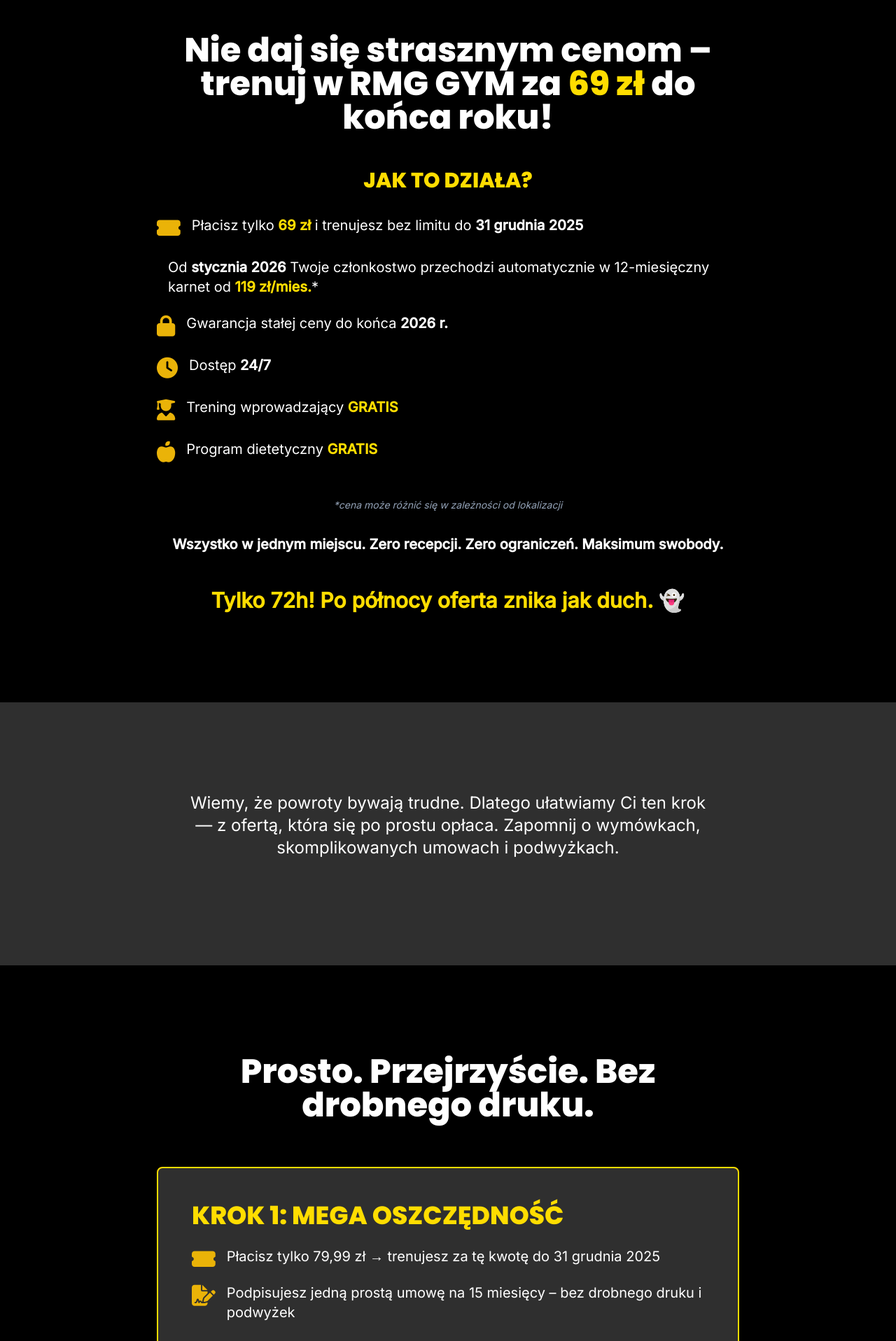
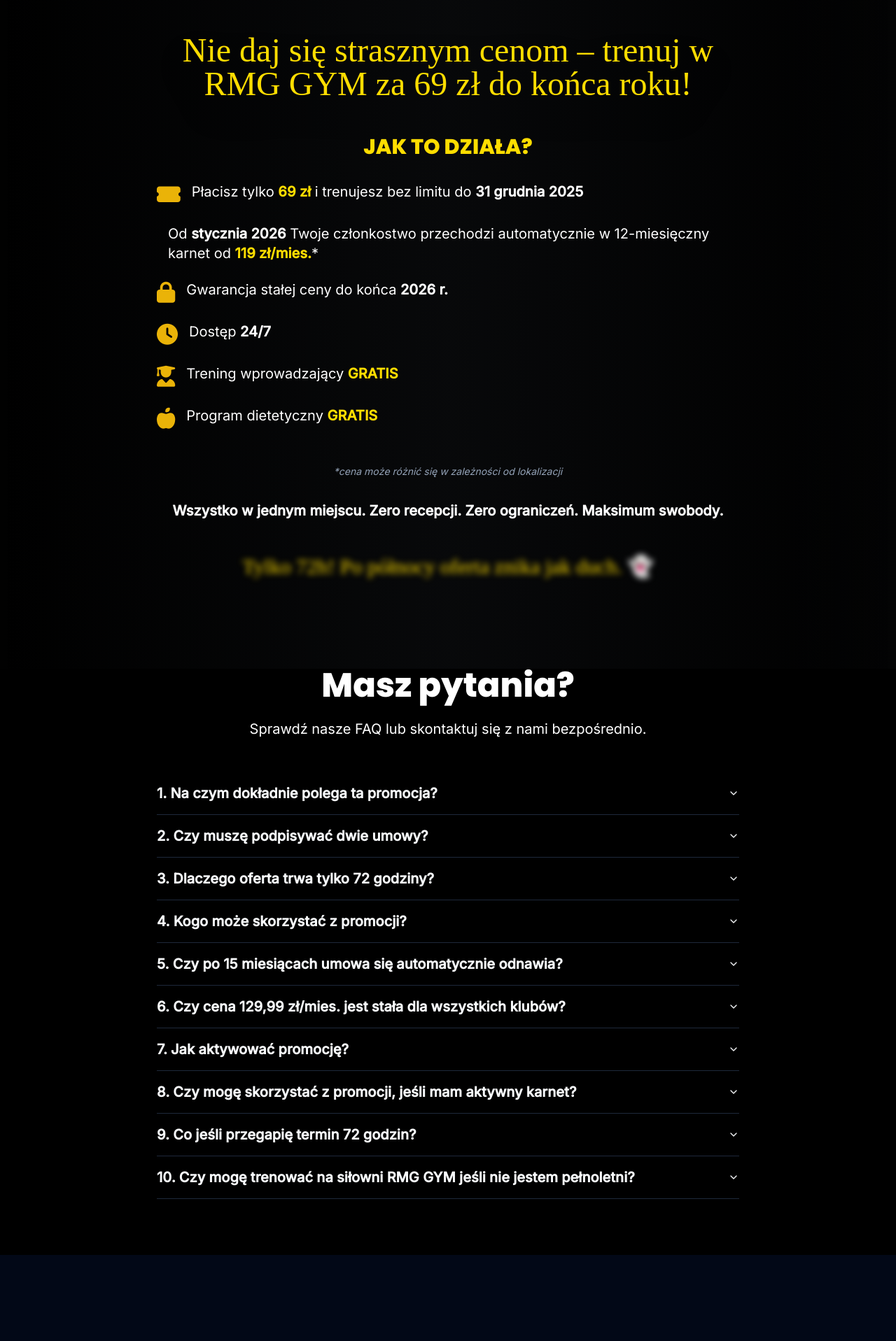
Before and after one commit to kajtom/rmggym-halloween-2025, a React (Vite) app: page / in a window 1280 px wide. Shown: the part 880-2797 px from the top of the page at 70% size. After the commit the page ends 2674 px from the top, so only its background shows below. Built offline with nearby package versions, Linux system fonts and the light colour scheme; a web font is replaced by a local one.

Commit message:
Update promo section styling

```diff
--- a/src/pages/Index.tsx
+++ b/src/pages/Index.tsx
@@ -149,10 +149,17 @@ const Index = () => {
       </section>
 
       {/* Halloween Promo Section */}
-      <section className="bg-black py-20 md:py-32 px-4">
-        <div className="container mx-auto max-w-4xl">
-          <h2 className="text-3xl md:text-5xl font-poppins font-bold text-center text-white mb-12">
-            Nie daj się strasznym cenom – trenuj w RMG GYM za <span className="text-accent font-extrabold">69 zł</span> do końca roku!
+      <section className="relative bg-black py-20 md:py-32 px-4 overflow-hidden">
+        {/* Fog effect */}
+        <div className="absolute inset-0 pointer-events-none">
+          <div className="absolute inset-0 bg-gradient-to-r from-transparent via-gray-500/10 to-transparent animate-[slide_15s_ease-in-out_infinite]" style={{ animationDelay: '0s' }} />
+          <div className="absolute inset-0 bg-gradient-to-l from-transparent via-gray-400/10 to-transparent animate-[slide_20s_ease-in-out_infinite]" style={{ animationDelay: '5s' }} />
+          <div className="absolute inset-0 bg-gradient-to-r from-transparent via-gray-600/10 to-transparent animate-[slide_25s_ease-in-out_infinite]" style={{ animationDelay: '10s' }} />
+        </div>
+
+        <div className="container mx-auto max-w-4xl relative z-10">
+          <h2 className="text-3xl md:text-5xl font-rubik-wet text-center text-accent mb-12 drop-shadow-2xl">
+            Nie daj się strasznym cenom – trenuj w RMG GYM za 69 zł do końca roku!
           </h2>
 
           <h3 className="text-2xl md:text-3xl font-poppins font-bold text-center text-accent mb-8">
@@ -206,7 +213,7 @@ const Index = () => {
             Wszystko w jednym miejscu. Zero recepcji. Zero ograniczeń. Maksimum swobody.
           </p>
 
-          <p className="text-center text-2xl md:text-3xl text-accent font-bold">
+          <p className="text-center text-2xl md:text-3xl text-accent font-rubik-wet blur-sm hover:blur-none transition-all duration-500 cursor-default">
             Tylko 72h! Po północy oferta znika jak duch. 👻
           </p>
         </div>
@@ -243,138 +250,6 @@ const Index = () => {
           </motion.div>
         )}
       </AnimatePresence>
-
-      {/* Welcome Back Section */}
-      <section className="bg-charcoal py-20 md:py-32 px-4">
-        <div className="container mx-auto max-w-4xl text-center">
-
-          <p className="text-xl md:text-2xl text-white mb-6">
-            Wiemy, że powroty bywają trudne. Dlatego ułatwiamy Ci ten krok —&nbsp;z&nbsp;ofertą, która się po prostu opłaca. Zapomnij o wymówkach, skomplikowanych umowach i podwyżkach.
-          </p>
-
-        </div>
-      </section>
-
-      {/* Steps Section */}
-      <section className="bg-black py-20 md:py-32 px-4">
-        <div className="container mx-auto max-w-4xl">
-          <h2 className="text-3xl md:text-5xl font-poppins font-bold text-center text-white mb-4">
-            Prosto. Przejrzyście. Bez drobnego druku.
-          </h2>
-
-          <div className="mt-16 space-y-12">
-            {/* KROK 1 */}
-            <div className="bg-charcoal p-8 md:p-12 rounded-lg border-2 border-accent">
-              <h3 className="text-2xl md:text-4xl font-poppins font-bold text-accent mb-6">
-                KROK 1: MEGA OSZCZĘDNOŚĆ
-              </h3>
-              <div className="space-y-4">
-                <div className="flex items-start gap-4">
-                  <span className="text-3xl text-yellow-500"><i className="fa-sharp fa-solid fa-ticket-simple"></i></span>
-                  <p className="text-lg md:text-xl text-white">
-                    Płacisz tylko 79,99 zł → trenujesz za tę kwotę do 31 grudnia 2025
-                  </p>
-                </div>
-                <div className="flex items-start gap-4">
-                  <span className="text-3xl text-yellow-500"><i className="fa-sharp fa-solid fa-file-signature"></i></span>
-                  <p className="text-lg md:text-xl text-white">
-                    Podpisujesz jedną prostą umowę na 15 miesięcy – bez drobnego druku i podwyżek
-                  </p>
-                </div>
-              </div>
-            </div>
-
-            {/* KROK 2 */}
-            <div className="bg-charcoal p-8 md:p-12 rounded-lg border-2 border-accent">
-              <h3 className="text-2xl md:text-4xl font-poppins font-bold text-accent mb-6">
-                KROK 2: PŁYNNE PRZEJŚCIE & GWARANCJA CENY
-              </h3>
-              <div className="space-y-4">
-                <div className="flex items-start gap-4">
-                  <span className="text-3xl text-yellow-500"><i className="fa-sharp fa-solid fa-dumbbell"></i></span>
-                  <p className="text-lg md:text-xl text-white">
-                    Od 1 stycznia 2026 Twój karnet automatycznie przechodzi w 12-miesięczne członkostwo (od 129,99 zł/mies.)*
-                  </p>
-                </div>
-                <div className="flex items-start gap-4">
-                  <span className="text-3xl text-yellow-500"><i className="fa-sharp fa-solid fa-lock"></i></span>
-                  <p className="text-lg md:text-xl text-white">
-                    Gwarantujesz sobie stałą cenę na cały 2026 rok i ciągłość treningu bez przerw
-                  </p>
-                </div>
-              </div>
-              <p className="text-sm text-muted-foreground mt-6 italic">
-                *Cena może się różnić w zależności od lokalizacji
-              </p>
-            </div>
-          </div>
-        </div>
-      </section>
-
-      {/* Benefits Section */}
-      <section className="bg-charcoal py-20 md:py-32 px-4">
-        <div className="container mx-auto max-w-4xl">
-          <h2 className="text-3xl md:text-5xl font-poppins font-bold text-center text-white mb-12">
-            W RMG GYM DOSTAJESZ WIĘCEJ NIŻ KARNET
-          </h2>
-
-          <div className="space-y-6 mb-12">
-            <div className="flex items-start gap-4">
-              <span className="text-3xl text-yellow-500"><i className="fa-sharp fa-solid fa-dumbbell"></i></span>
-              <p className="text-xl md:text-2xl text-white font-semibold">Trenujesz 24 h / 7 dni w tygodniu</p>
-            </div>
-            <div className="flex items-start gap-4">
-              <span className="text-3xl text-yellow-500"><i className="fa-sharp fa-solid fa-user-graduate"></i></span>
-              <p className="text-xl md:text-2xl text-white font-semibold">Trening wprowadzający <span className="text-accent">GRATIS</span></p>
-            </div>
-            <div className="flex items-start gap-4">
-              <span className="text-3xl text-yellow-500"><i className="fa-sharp fa-solid fa-apple-whole"></i></span>
-              <p className="text-xl md:text-2xl text-white font-semibold">Program dietetyczny <span className="text-accent">GRATIS</span></p>
-            </div>
-            <div className="flex items-start gap-4">
-              <span className="text-3xl text-yellow-500"><i className="fa-sharp fa-solid fa-droplet"></i></span>
-              <p className="text-xl md:text-2xl text-white font-semibold">Woda na trening <span className="text-accent">GRATIS</span></p>
-            </div>
-          </div>
-
-          <p className="text-center text-lg md:text-xl text-white font-semibold">
-            Wszystko w jednym miejscu. Zero recepcji. Zero ograniczeń. Maksimum swobody.
-          </p>
-        </div>
-      </section>
-
-      {/* Technical Requirements Section */}
-      <section className="bg-black py-20 md:py-32 px-4">
-        <div className="container mx-auto max-w-4xl">
-          <h3 className="text-2xl md:text-3xl font-poppins font-bold text-center text-white mb-12">
-            Aby skorzystać z oferty, musisz spełnić dwa warunki:
-          </h3>
-
-          <div className="space-y-6 text-white">
-            <div className="bg-charcoal/50 p-6 rounded-lg">
-              <h4 className="text-xl md:text-2xl font-bold text-accent mb-3">1. CZAS:</h4>
-              <p className="text-lg md:text-xl">
-                <InlineCountdown />
-              </p>
-            </div>
-
-
-
-            <div className="bg-charcoal/50 p-6 rounded-lg">
-              <h4 className="text-xl md:text-2xl font-bold text-accent mb-3">2. UMOWA:</h4>
-              <p className="text-lg md:text-xl mb-4">Akceptujesz jedną 15-miesięczną umowę:</p>
-              <ul className="list-none space-y-2 ml-4">
-                <li className="text-base md:text-lg">– okres promocyjny do końca roku (79,99 zł)</li>
-                <li className="text-base md:text-lg">– następnie automatyczne przejście w karnet 12-miesięczny (od 129,99 zł/mies.).</li>
-              </ul>
-            </div>
-          </div>
-
-          <p className="text-center text-xl md:text-2xl text-white font-bold mt-12">
-            💥 Nie czekaj, aż oferta zniknie – <a href={registrationUrl} className="text-accent hover:text-accent/80 underline font-bold">kliknij i wróć na trening!</a>
-          </p>
-        </div>
-      </section>
 
       {/* FAQ Section */}
       <section className="bg-black pb-20 px-4">
--- a/tailwind.config.ts
+++ b/tailwind.config.ts
@@ -61,6 +61,10 @@ export default {
         },
       },
       keyframes: {
+        slide: {
+          '0%, 100%': { transform: 'translateX(-100%)' },
+          '50%': { transform: 'translateX(100%)' },
+        },
         "accordion-down": {
           from: { height: "0" },
           to: { height: "var(--radix-accordion-content-height)" },
```
